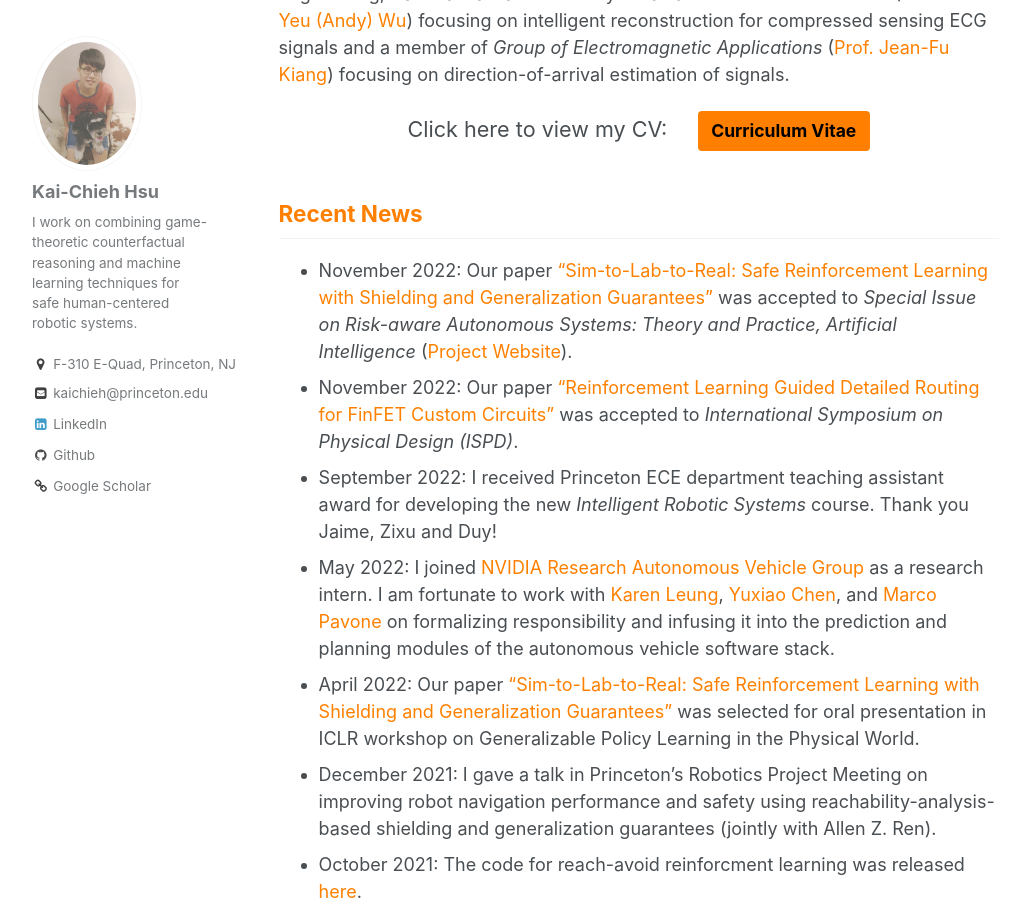
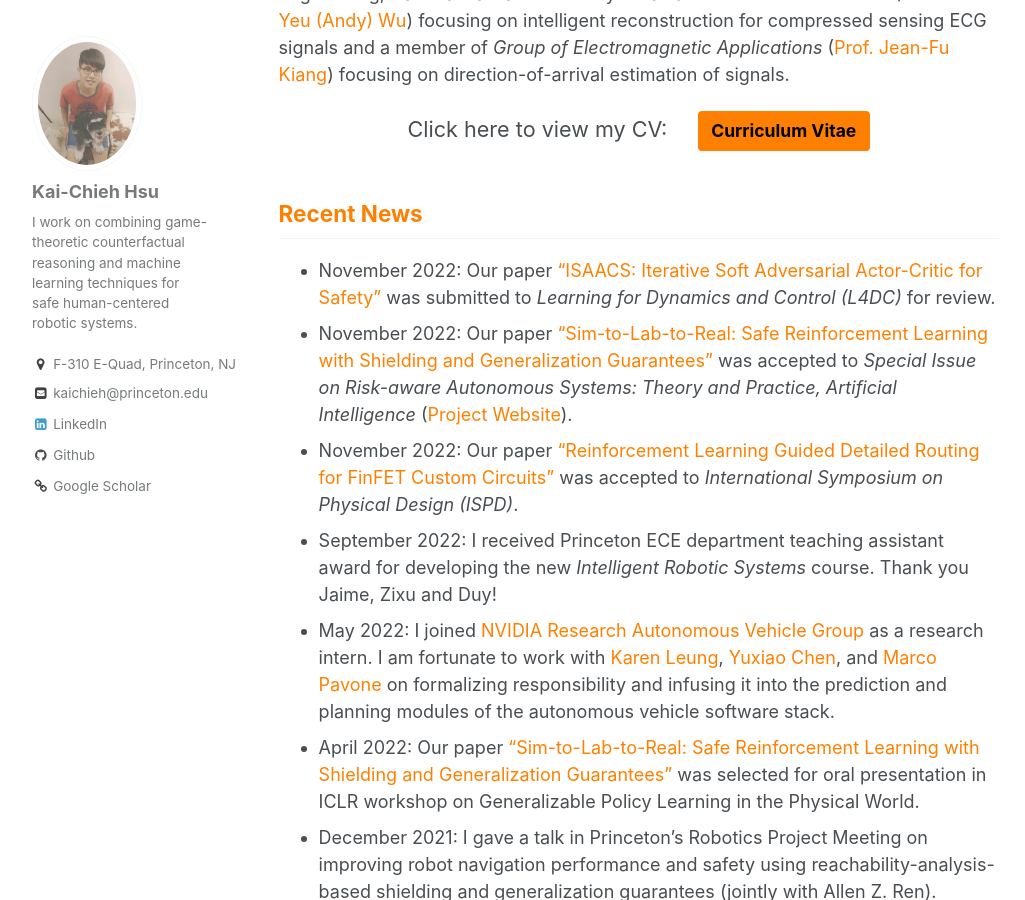
Before and after one commit to kaichiehhsu/kaichiehhsu.github.io, a Jekyll site: the page built from _pages/about.md, in a window 1280 px wide and 900 px high, scrolled down 560 px. Shown: the whole window, without its empty margins (26-1051 px from the left). Built offline with Jekyll 4.4.1, drawn with Linux system fonts in a browser that asks for light colours.

Commit message:
adds ISAACS

```diff
--- a/_pages/about.md
+++ b/_pages/about.md
@@ -32,6 +32,7 @@ I was a member of *Access LAB* (<a href="http://access.ee.ntu.edu.tw/" style="co
   Recent News
 </h2>
 
+* November 2022: Our paper <a href="https://arxiv.org/abs/2212.03228" style="color: rgb(255, 128, 0)">"ISAACS: Iterative Soft Adversarial Actor-Critic for Safety"</a> was submitted to *Learning for Dynamics and Control (L4DC)* for review.
 * November 2022: Our paper <a href="https://www.sciencedirect.com/science/article/abs/pii/S0004370222001515" style="color: rgb(255, 128, 0)">"Sim-to-Lab-to-Real: Safe Reinforcement Learning with Shielding and Generalization Guarantees"</a> was accepted to *Special Issue on Risk-aware Autonomous Systems: Theory and Practice, Artificial Intelligence* (<a href="https://sites.google.com/princeton.edu/sim-to-lab-to-real" style="color: rgb(255, 128, 0)">Project Website</a>).
 * November 2022: Our paper <span style="color:rgb(255, 128, 0)">"Reinforcement Learning Guided Detailed Routing for FinFET Custom Circuits"</span> was accepted to *International Symposium on Physical Design (ISPD)*.
 * September 2022: I received Princeton ECE department teaching assistant award for developing the new *Intelligent Robotic Systems* course. Thank you Jaime, Zixu and Duy!
```
Also changed, not shown: 1 other file.
